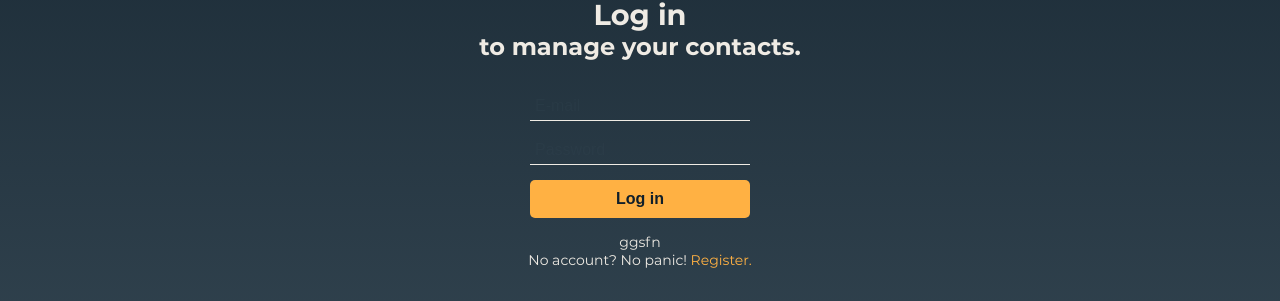
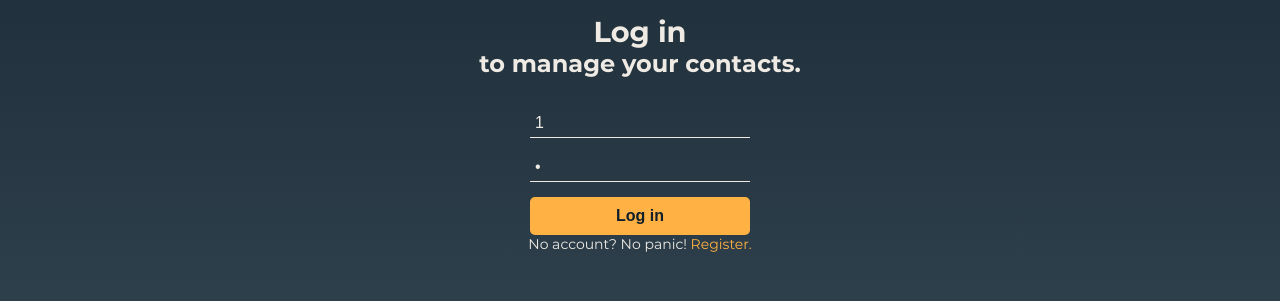
Before and after one commit to pasha-z25/contact-book, a Vue app: page / in a window 1280 px wide. Shown: the part 366-667 px from the top of the page. Built offline with nearby package versions, Linux system fonts and the light colour scheme; what vue-flag-icon would draw is missing.

Commit message:
Fixed log in page

```diff
--- a/src/views/LogIn.vue
+++ b/src/views/LogIn.vue
@@ -1,20 +1,25 @@
 <template>
   <authorization>
     <h1 class="title text-center"><span class="big">{{ $t('msgLogIn') }}</span> <br>{{ $t('msgToManage') }}.</h1>
-    <VForm vclass="form d-flex flex-column align-items-center justify-content-center position-center">
-        <v-input id="email" type="email" placeholder="E-mail" v-model="med"/>
-        <v-input id="password" type="password" placeholder="Password" v-model="user.password" />
-        <v-button type="submit" class="submit">{{ $t('btnLogIn') }}</v-button>
-    </VForm>
-      <p>{{ med }}</p>
+    <form @submit.prevent="handleClick(user)" vclass="form d-flex flex-column align-items-center justify-content-center position-center">
+        <div class="input-group">
+            <label class="label">
+                <input id="email" type="email" class="input" placeholder="E-mail" v-model="user.email" />
+            </label>
+        </div>
+        <div class="input-group">
+            <label class="label">
+                <input id="password" type="password" class="input" placeholder="Password" v-model="user.password" />
+            </label>
+        </div>
+        <v-button type="submit" class="submit" @click.prevent="handleClick(user)">{{ $t('btnLogIn') }}</v-button>
+    </form>
     <p class="text text-center">{{ $t('msgNoAccountNoPanic') }} <router-link to="/register" class="link">{{ $t('msgRegister') }}.</router-link></p>
   </authorization>
 </template>
 
 <script>
   import Authorization from "../layouts/Authorization";
-  import VForm from "../layouts/VForm";
-  import VInput from "../components/VInput";
   import VButton from "../components/VButton";
   import { mapGetters } from "vuex"
 
@@ -22,8 +27,6 @@
     name: "LogIn",
     components: {
       VButton,
-      VInput,
-      VForm,
       Authorization
     },
     data() {
@@ -40,9 +43,10 @@
             'getUser',
             'getCookie'
         ]),
-        use(user) {
+        use(getCookie, user) {
             let i = `${user.email} + ${user.password}` ;
             console.log(i);
+            console.log(getCookie);
             return i;
         }
     },
```
